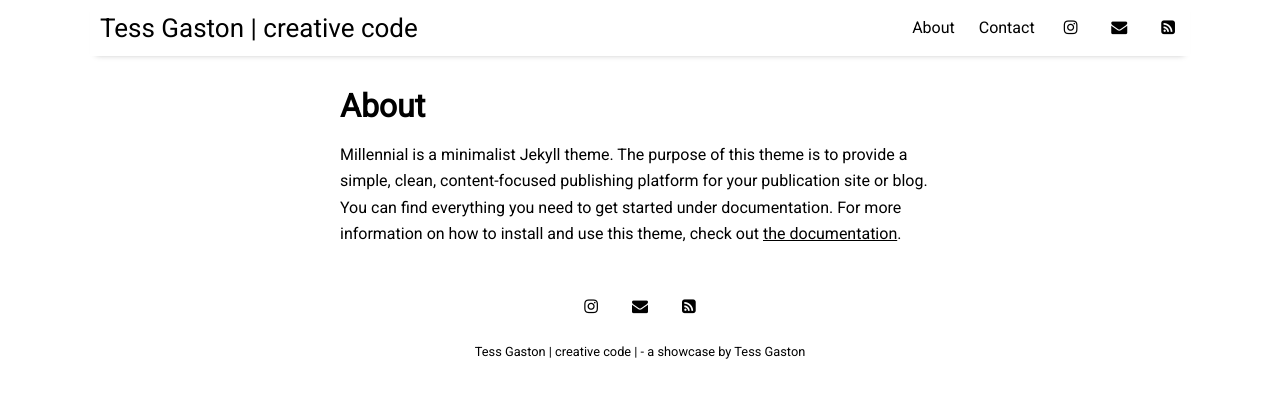
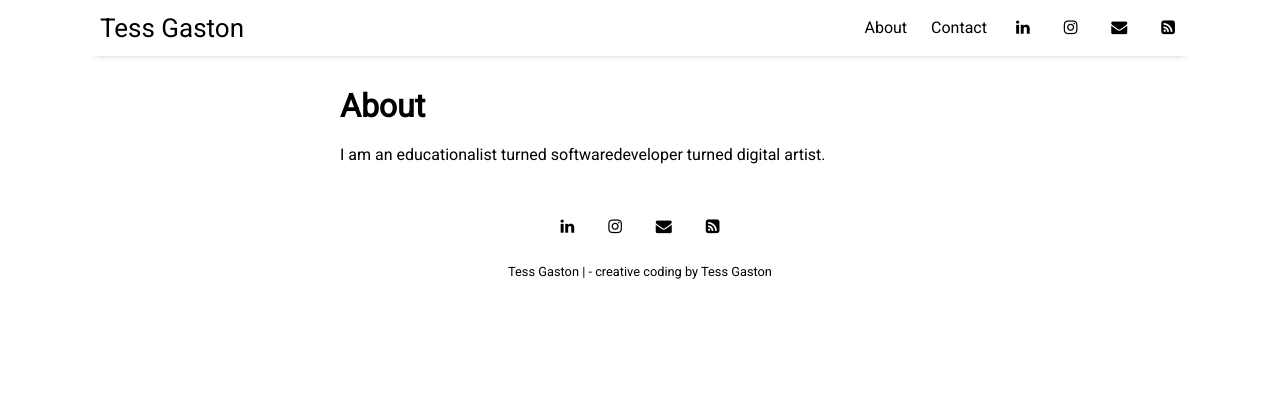
Before and after one commit to tessG/tessg.github.io, a Jekyll site: the page built from pages/about.md, in a window 1280 px wide. Shown: the top 398 px of the page. Built offline with Jekyll 4.4.1, drawn with Linux system fonts in a browser that asks for light colours; nearby versions of some CDN libraries.

Commit message:
headline

```diff
--- a/_config.yml
+++ b/_config.yml
@@ -10,8 +10,8 @@ permalink:           /:title
 plugins:             [jekyll-paginate, jekyll-sitemap, jekyll-feed, jekyll-seo-tag]
 
 # Customise atom feed settings (this is where Jekyll-Feed gets configuration information)
-title:		           "Tess Gaston | creative code"
-description:	       "- a showcase"
+title:		           "Tess Gaston"
+description:	       "- creative coding"
 author:              "Tess Gaston"
 
 # RSS 2.0 can be used instead of Atom by uncommenting following two lines
--- a/_data/settings.yml
+++ b/_data/settings.yml
@@ -13,7 +13,7 @@ menu:
 
 # Available social icons are powered by Font Awesome, so you can use any icon that they offer
 social:
-
+- {icon: 'linkedin', link:  'https://linkedin.com/in/tessgaston'}
 - {icon: 'instagram', link:  'https://instagram.com/socialmediastealingtime'}
 - {icon: 'envelope', link:   'mailto:tess@lovegreen.life'}
 - {icon: 'rss-square', link: 'feed.xml'}
--- a/pages/about.md
+++ b/pages/about.md
@@ -4,4 +4,4 @@ title: About
 permalink: /about
 ---
 
-Millennial is a minimalist Jekyll theme. The purpose of this theme is to provide a simple, clean, content-focused publishing platform for your publication site or blog. You can find everything you need to get started under documentation. For more information on how to install and use this theme, check out [the documentation]({{ site.github.url }}{% post_url 2016-10-10-getting-started %}).
+I am an educationalist turned softwaredeveloper turned digital artist.
```
Also changed, not shown: _posts/2022-07-07-ek-decoded.md (renamed from _posts/2016-10-10-getting-started.md), _posts/2022-11-11-monopoly.md (renamed from _posts/2022-01-11-monopoly.md).
